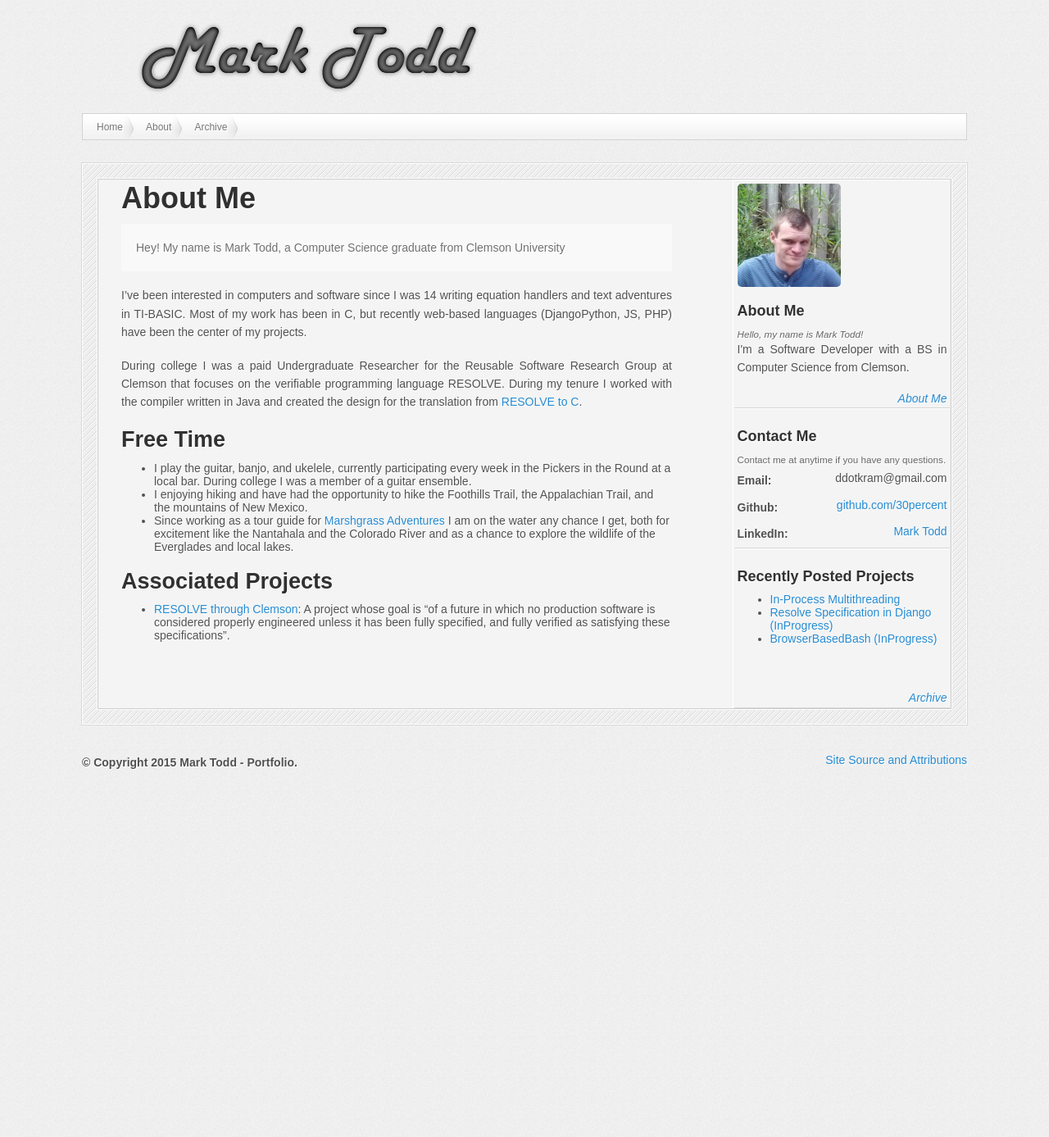
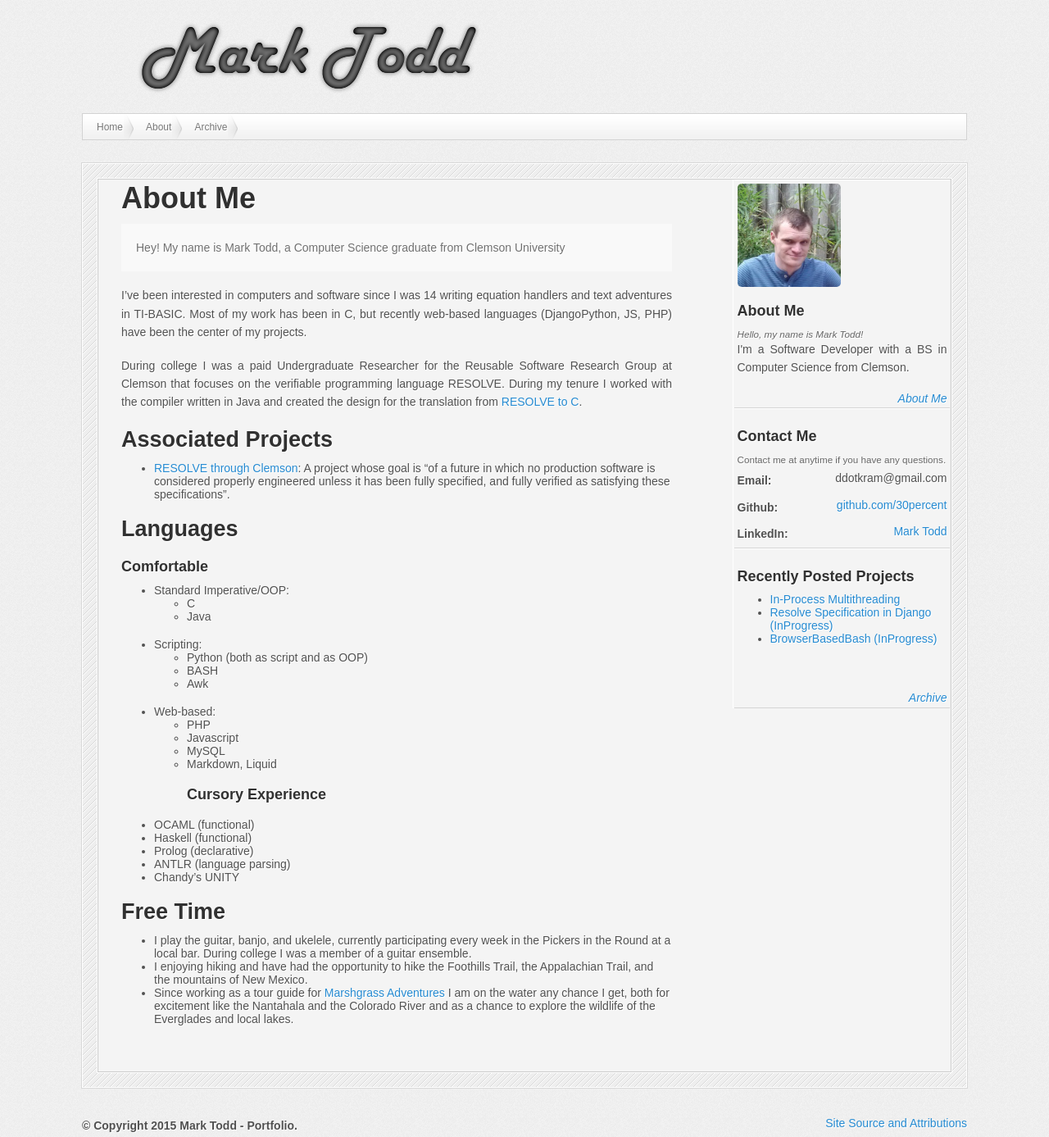
Before and after one commit to 30percent/30percent.github.io, a Jekyll site: the page built from about.md, in a window 1280 px wide. Shown: the whole page at 82% size. Built offline with Jekyll 4.4.1, drawn with Linux system fonts in a browser that asks for light colours; nearby versions of some CDN libraries; before the commit the page ends 944 px from its top, so only the background shows below that.

Commit message:
Altered about, included language experience

```diff
--- a/about.md
+++ b/about.md
@@ -11,10 +11,31 @@ I've been interested in computers and software since I was 14 writing equation h
 
 During college I was a paid Undergraduate Researcher for the Reusable Software Research Group at Clemson that focuses on the verifiable programming language RESOLVE. During my tenure I worked with the compiler written in Java and created the design for the translation from [RESOLVE to C](https://github.com/30percent/C-Translation).
 
+## Associated Projects
+* [RESOLVE through Clemson](http://www.cs.clemson.edu/resolve/): A project whose goal is "of a future in which no production software is considered properly engineered unless it has been fully specified, and fully verified as satisfying these specifications".
+
+## Languages
+#### Comfortable
+* Standard Imperative/OOP:
+  * C
+  * Java
+* Scripting:
+  * Python (both as script and as OOP)
+  * BASH
+  * Awk
+* Web-based:
+  * PHP
+  * Javascript
+  * MySQL
+  * Markdown, Liquid
+#### Cursory Experience
+* OCAML (functional)
+* Haskell (functional)
+* Prolog (declarative)
+* ANTLR (language parsing)
+* Chandy's UNITY
+
 ## Free Time
 * I play the guitar, banjo, and ukelele, currently participating every week in the Pickers in the Round at a local bar. During college I was a member of a guitar ensemble.
 * I enjoying hiking and have had the opportunity to hike the Foothills Trail, the Appalachian Trail, and the mountains of New Mexico.
 * Since working as a tour guide for [Marshgrass Adventures](http://www.marshgrassadventures.com/) I am on the water any chance I get, both for excitement like the Nantahala and the Colorado River and as a chance to explore the wildlife of the Everglades and local lakes.
-
-## Associated Projects
-* [RESOLVE through Clemson](http://www.cs.clemson.edu/resolve/): A project whose goal is "of a future in which no production software is considered properly engineered unless it has been fully specified, and fully verified as satisfying these specifications".
```
Also changed, not shown: _drafts/ctranslation.md (+4 -0 lines).
